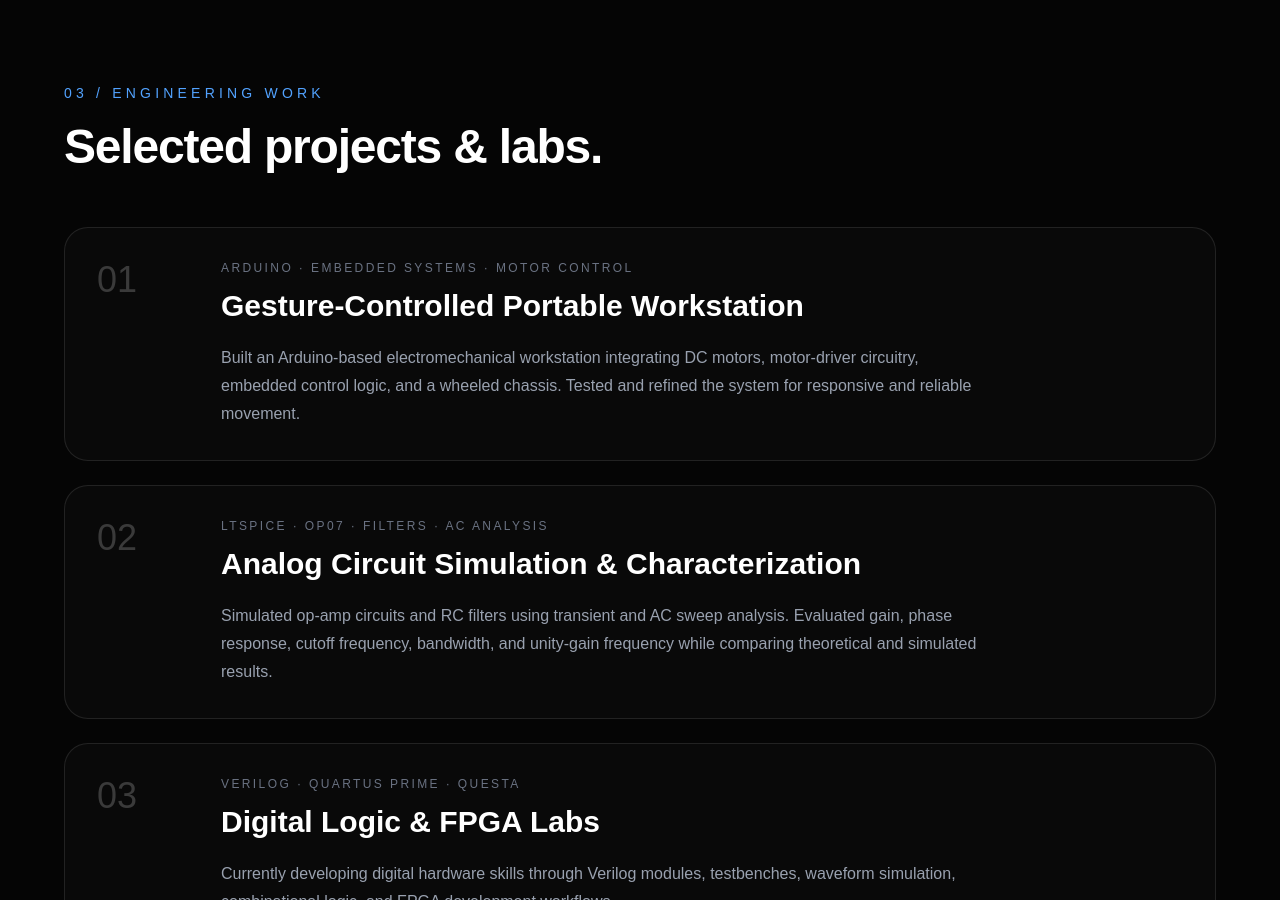
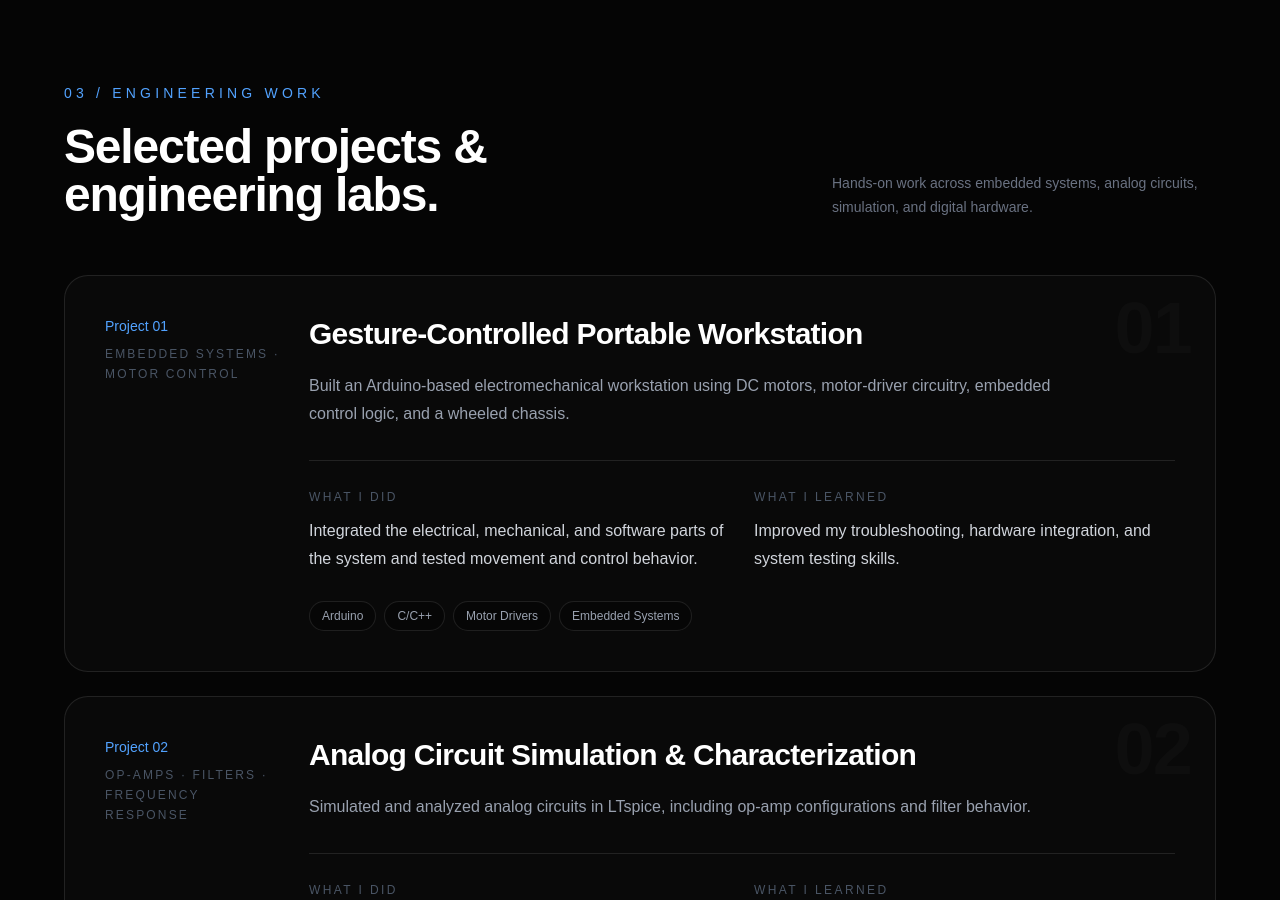
Before and after one commit to zadilraza/my-portfolio, a Next.js app: page / in a window 1280 px wide. Shown: the part 1900-2800 px from the top of the page. Built offline with nearby package versions, Linux system fonts and the light colour scheme.

Commit message:
Improve project section

```diff
--- a/src/app/page.tsx
+++ b/src/app/page.tsx
@@ -17,23 +17,38 @@ const projects = [
   {
     number: "01",
     title: "Gesture-Controlled Portable Workstation",
-    subtitle: "Arduino · Embedded Systems · Motor Control",
+    subtitle: "Embedded Systems · Motor Control",
     description:
-      "Built an Arduino-based electromechanical workstation integrating DC motors, motor-driver circuitry, embedded control logic, and a wheeled chassis. Tested and refined the system for responsive and reliable movement.",
+      "Built an Arduino-based electromechanical workstation using DC motors, motor-driver circuitry, embedded control logic, and a wheeled chassis.",
+    did:
+      "Integrated the electrical, mechanical, and software parts of the system and tested movement and control behavior.",
+    learned:
+      "Improved my troubleshooting, hardware integration, and system testing skills.",
+    tags: ["Arduino", "C/C++", "Motor Drivers", "Embedded Systems"],
   },
   {
     number: "02",
     title: "Analog Circuit Simulation & Characterization",
-    subtitle: "LTspice · OP07 · Filters · AC Analysis",
+    subtitle: "Op-Amps · Filters · Frequency Response",
     description:
-      "Simulated op-amp circuits and RC filters using transient and AC sweep analysis. Evaluated gain, phase response, cutoff frequency, bandwidth, and unity-gain frequency while comparing theoretical and simulated results.",
+      "Simulated and analyzed analog circuits in LTspice, including op-amp configurations and filter behavior.",
+    did:
+      "Used transient and AC sweep analysis to evaluate gain, phase, cutoff frequency, bandwidth, and unity-gain frequency.",
+    learned:
+      "Strengthened my understanding of practical circuit behavior and the relationship between theoretical and simulated results.",
+    tags: ["LTspice", "OP07", "AC Sweep", "Circuit Analysis"],
   },
   {
     number: "03",
-    title: "Digital Logic & FPGA Labs",
-    subtitle: "Verilog · Quartus Prime · Questa",
+    title: "Digital Logic & FPGA Development",
+    subtitle: "Verilog · Simulation · FPGA",
     description:
-      "Currently developing digital hardware skills through Verilog modules, testbenches, waveform simulation, combinational logic, and FPGA development workflows.",
+      "Developing digital hardware skills through Verilog design, waveform simulation, and FPGA-based laboratory work.",
+    did:
+      "Created logic modules, wrote and tested digital designs, analyzed simulation waveforms, and worked through FPGA development workflows.",
+    learned:
+      "Building experience with digital logic design, debugging, verification, and hardware implementation.",
+    tags: ["Verilog", "FPGA", "Quartus Prime", "Questa / ModelSim"],
   },
 ];
 
@@ -228,38 +243,89 @@ export default function Home() {
       </section>
 
       {/* PROJECTS */}
+      {/* PROJECTS */}
 <section id="projects" className="border-t border-white/10 px-6 py-28">
   <div className="mx-auto max-w-6xl">
     <p className="text-sm uppercase tracking-[0.3em] text-blue-400">
       03 / Engineering Work
     </p>
 
-          <h2 className="mt-5 text-4xl font-semibold tracking-tight sm:text-5xl">
-            Selected projects & labs.
+    <div className="mt-5 flex flex-col gap-5 md:flex-row md:items-end md:justify-between">
+      <h2 className="max-w-2xl text-4xl font-semibold tracking-tight sm:text-5xl">
+        Selected projects & engineering labs.
       </h2>
 
-          <div className="mt-14 grid gap-6">
+      <p className="max-w-sm text-sm leading-6 text-gray-500">
+        Hands-on work across embedded systems, analog circuits, simulation, and
+        digital hardware.
+      </p>
+    </div>
+
+    <div className="mt-14 space-y-6">
       {projects.map((project) => (
         <article
           key={project.title}
-                className="group grid gap-6 rounded-3xl border border-white/10 bg-white/[0.02] p-8 transition duration-300 hover:-translate-y-1 hover:border-white/20 md:grid-cols-[100px_1fr]"
+          className="group relative overflow-hidden rounded-3xl border border-white/10 bg-white/[0.02] p-8 transition duration-300 hover:-translate-y-1 hover:border-blue-400/30 hover:bg-white/[0.035] sm:p-10"
         >
-                <div className="text-4xl font-light text-white/20 transition group-hover:text-blue-400">
+          <div className="absolute right-6 top-4 text-7xl font-semibold tracking-tight text-white/[0.025] transition duration-300 group-hover:text-blue-400/[0.06]">
             {project.number}
           </div>
 
+          <div className="relative z-10">
+            <div className="flex flex-col gap-6 lg:grid lg:grid-cols-[180px_1fr]">
               <div>
-                  <p className="text-xs uppercase tracking-[0.2em] text-gray-500">
+                <p className="text-sm font-medium text-blue-400">
+                  Project {project.number}
+                </p>
+
+                <p className="mt-2 text-xs uppercase leading-5 tracking-[0.18em] text-gray-600">
                   {project.subtitle}
                 </p>
+              </div>
 
-                  <h3 className="mt-3 text-2xl font-semibold sm:text-3xl">
+              <div>
+                <h3 className="max-w-3xl text-2xl font-semibold tracking-tight sm:text-3xl">
                   {project.title}
                 </h3>
 
                 <p className="mt-5 max-w-3xl leading-7 text-gray-400">
                   {project.description}
                 </p>
+
+                <div className="mt-8 grid gap-6 border-t border-white/10 pt-7 md:grid-cols-2">
+                  <div>
+                    <p className="text-xs uppercase tracking-[0.2em] text-gray-600">
+                      What I Did
+                    </p>
+
+                    <p className="mt-3 leading-7 text-gray-300">
+                      {project.did}
+                    </p>
+                  </div>
+
+                  <div>
+                    <p className="text-xs uppercase tracking-[0.2em] text-gray-600">
+                      What I Learned
+                    </p>
+
+                    <p className="mt-3 leading-7 text-gray-300">
+                      {project.learned}
+                    </p>
+                  </div>
+                </div>
+
+                <div className="mt-7 flex flex-wrap gap-2">
+                  {project.tags.map((tag) => (
+                    <span
+                      key={tag}
+                      className="rounded-full border border-white/10 bg-black/30 px-3 py-1.5 text-xs text-gray-400 transition group-hover:border-white/20 group-hover:text-gray-300"
+                    >
+                      {tag}
+                    </span>
+                  ))}
+                </div>
+              </div>
+            </div>
           </div>
         </article>
       ))}
```
Lines whose indentation alone changed are shown as unchanged.
